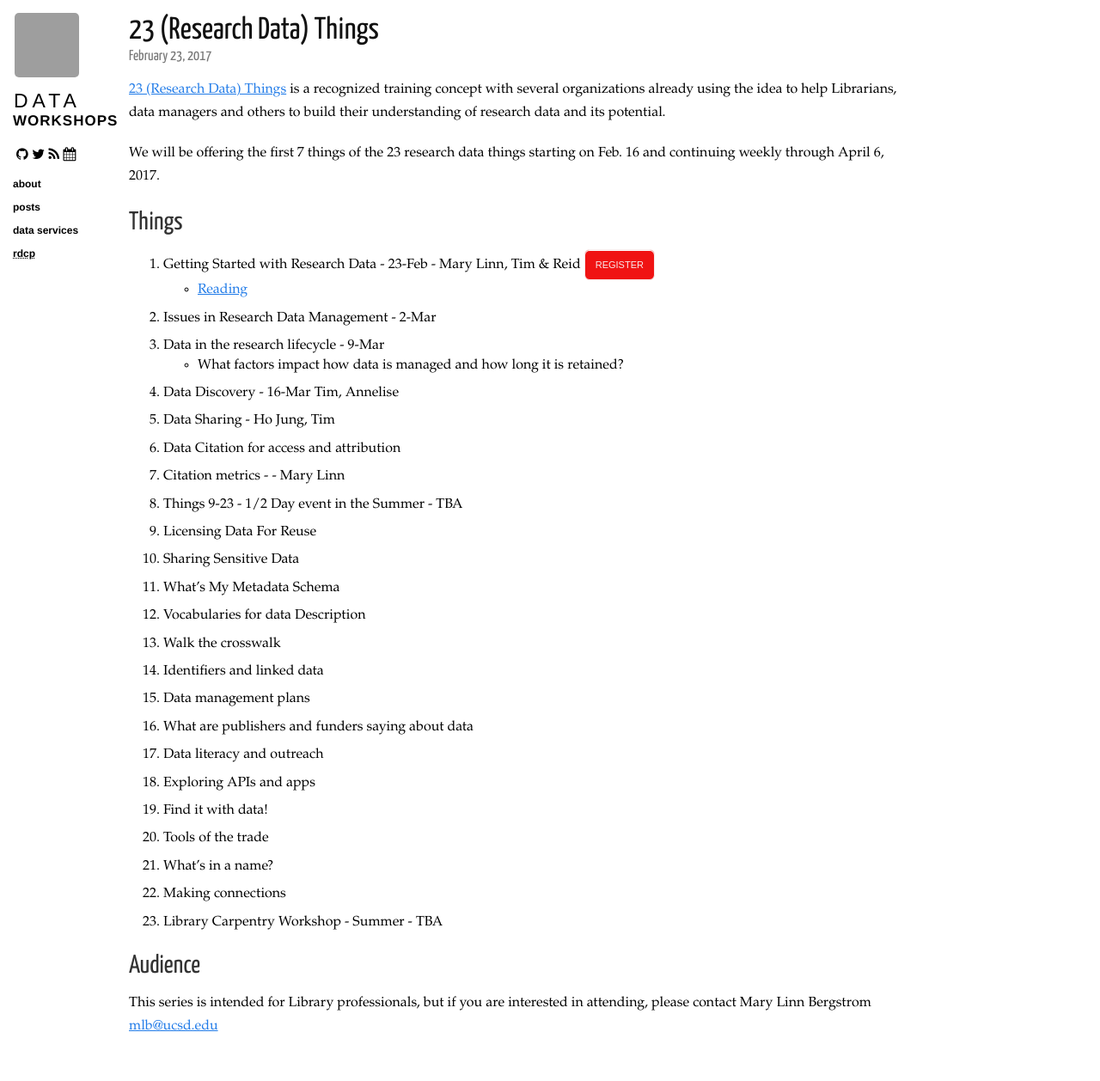
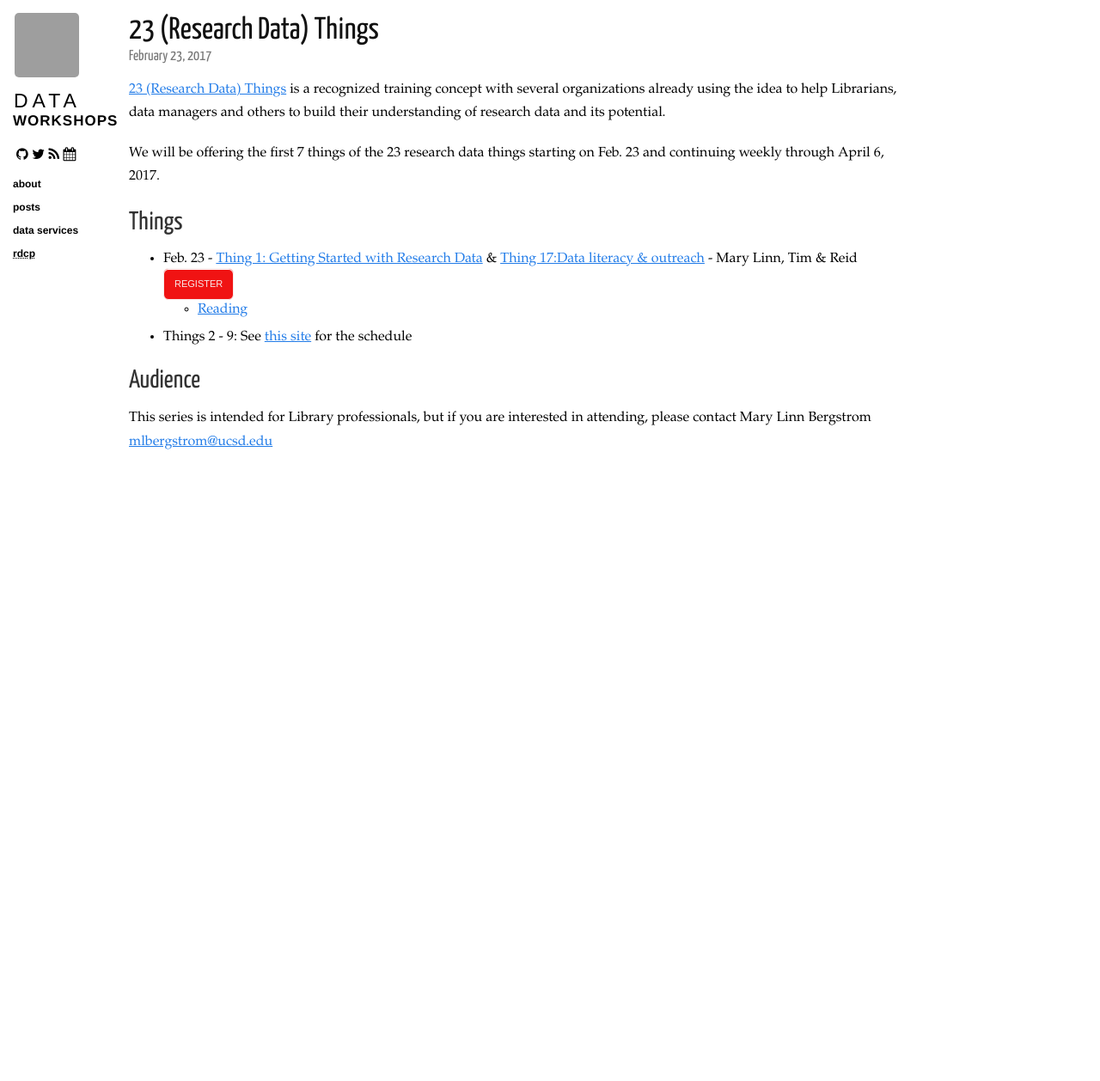
Before and after one commit to ucsdlib/workshops, a Jekyll site: the page built from _posts/2017-02-23-23-research-data-things.markdown, in a window 1280 px wide. Shown: the whole page at 86% size. Built offline with Jekyll 4.4.1, drawn with Linux system fonts in a browser that asks for light colours; nearby versions of some CDN libraries; after the commit the page ends 900 px from its top, so only the background shows below that; grey boxes are pictures that could not be loaded.

Commit message:
updating things

```diff
--- a/_posts/2017-02-23-23-research-data-things.markdown
+++ b/_posts/2017-02-23-23-research-data-things.markdown
@@ -6,37 +6,15 @@ category: posts datamgmt
 
 [23 (Research Data) Things](http://www.ands.org.au/partners-and-communities/23-research-data-things) is a recognized training concept with several organizations already using the idea to help Librarians, data managers and others to build their understanding of research data and its potential.
 
-We will be offering the first 7 things of the 23 research data things starting on Feb. 16 and continuing weekly through April 6, 2017.
+We will be offering the first 7 things of the 23 research data things starting on Feb. 23 and continuing weekly through April 6, 2017.
 
 ## Things
 
-1. Getting Started with Research Data - 23-Feb - Mary Linn, Tim & Reid <style type="text/css">
+*  Feb. 23 - [Thing 1: Getting Started with Research Data](https://ucsdlib.github.io/23-Research-Data-Things/01-introduction/) & [Thing  17:Data literacy & outreach](https://ucsdlib.github.io/23-Research-Data-Things/17-data-lit-outreach/) - Mary Linn, Tim & Reid <style type="text/css">
 .e2937679 { background-color:#F01313; border:1px solid #F01313; color: #F7EAEA!important; -moz-box-shadow:inset 0px 1px 0px 0px #ffffff; -webkit-box-shadow:inset 0px 1px 0px 0px #ffffff; box-shadow:inset 0px 1px 0px 0px #ffffff;font-size: 11px; font-family: arial; padding:6px 12px; display:inline-block;text-decoration:none; -moz-border-radius:6px; -webkit-border-radius:6px; border-radius:6px; border-color: #F7EAEA; } .e2937679:hover { background-color:#F7EAEA; color: #F01313!important; }</style><a href="http://ucsd.libcal.com/event/2937679" class="e2937679">REGISTER</a>
    * [Reading](http://www.bu.edu/datamanagement/background/whatisdata/)
-2. Issues in Research Data Management - 2-Mar
-2. Data in the research lifecycle - 9-Mar
-   * What factors impact how data is managed and how long it is retained?
-4. Data Discovery - 16-Mar	Tim, Annelise
-5. Data Sharing -  Ho Jung, Tim
-6. Data Citation for access and attribution
-7. Citation metrics -  - Mary Linn
-8. Things 9-23 - 1/2 Day event in the Summer - TBA
-1. Licensing Data For Reuse
-2. Sharing Sensitive Data
-3. What's My Metadata Schema
-4. Vocabularies for data Description
-4. Walk the crosswalk
-5. Identifiers and linked data
-6. Data management plans
-7. What are publishers and funders saying about data
-8. Data literacy and outreach
-9. Exploring APIs and apps
-10. Find it with data!
-11. Tools of the trade
-12. What's in a name?
-13. Making connections
-9. Library Carpentry Workshop - Summer - TBA
+* Things 2 - 9: See [this site](https://ucsdlib.github.io/23-Research-Data-Things/) for the schedule
 
 ## Audience
 
-This series is intended for Library professionals, but if you are interested in attending, please contact Mary Linn Bergstrom <mlb@ucsd.edu>
+This series is intended for Library professionals, but if you are interested in attending, please contact Mary Linn Bergstrom <mlbergstrom@ucsd.edu>
```
